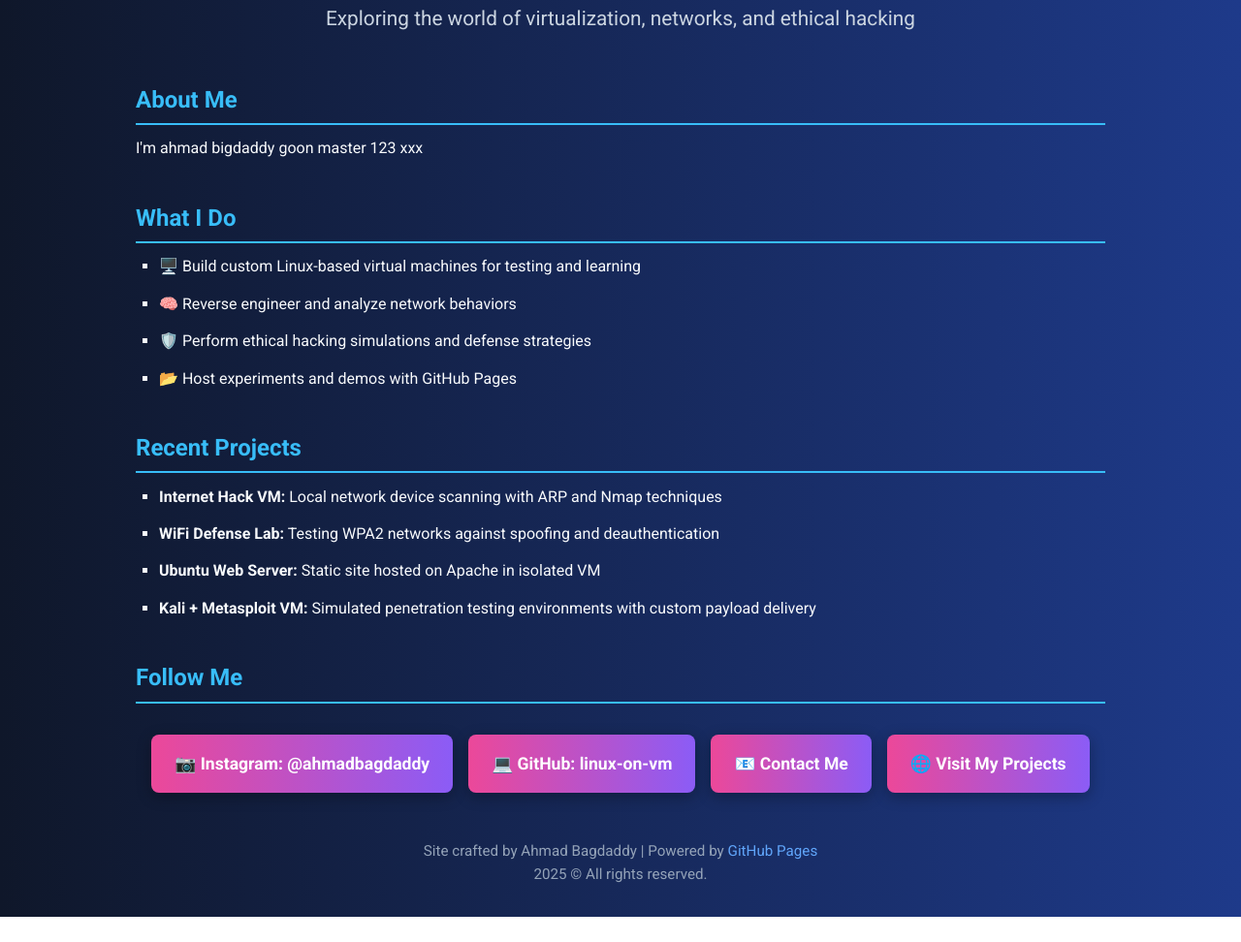
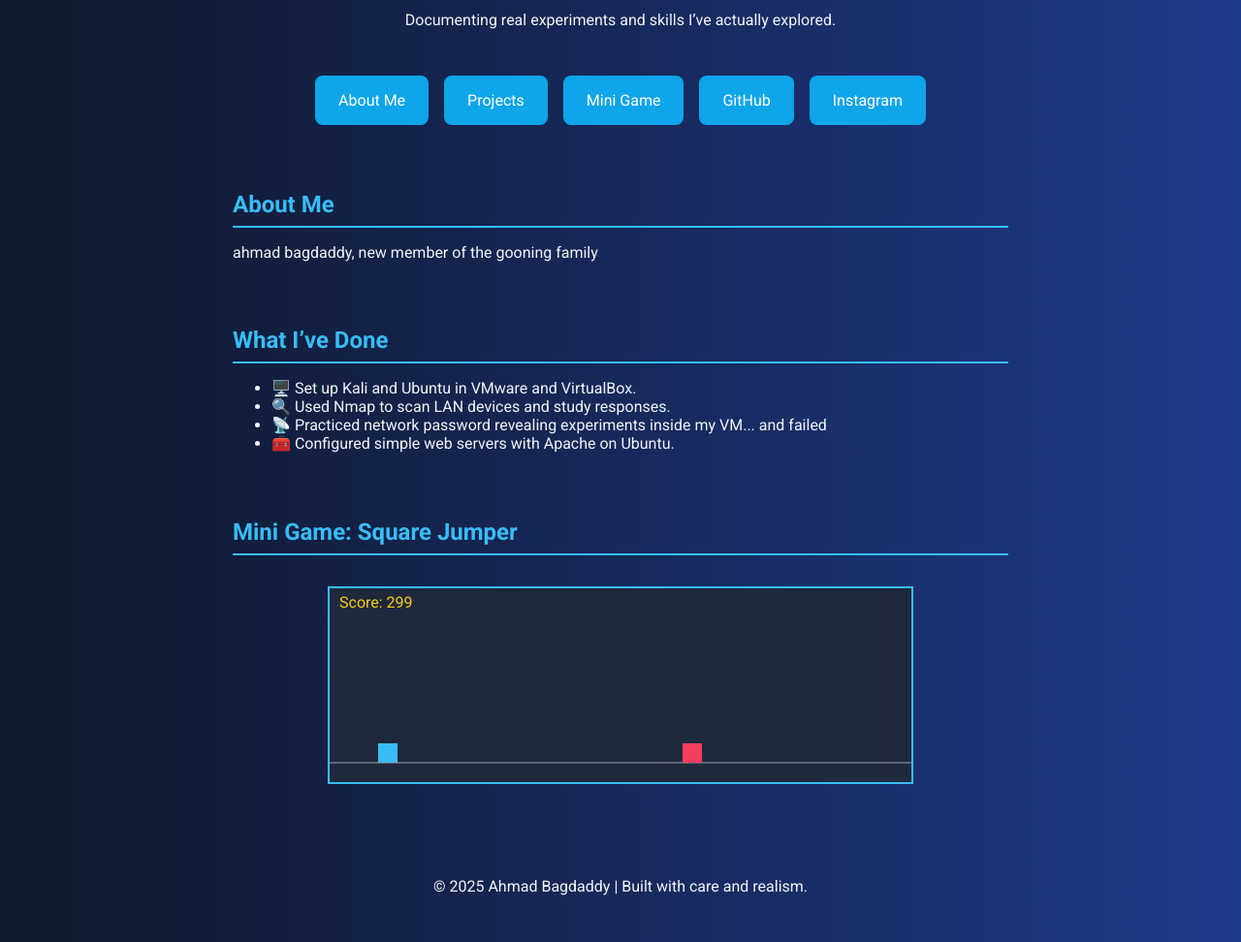
Before and after one commit to linux-on-vm/mywebsite, a plain HTML site: page index.html in a window 1280 px wide. Shown: the part 122-1094 px from the top of the page at 97% size. Before the commit the page ends 1068 px from the top, so only its background shows below. Drawn offline with Linux system fonts and the light colour scheme.

Commit message:
Update index.html

```diff
--- a/index.html
+++ b/index.html
@@ -3,143 +3,173 @@
 <head>
   <meta charset="UTF-8">
   <meta name="viewport" content="width=device-width, initial-scale=1.0">
-  <meta name="description" content="Linux Enthusiast | VM Labs | Ethical Hacking">
   <title>Ahmad Bagdaddy | Linux & VM Lab</title>
-  <link rel="stylesheet" href="https://fonts.googleapis.com/css2?family=Roboto:wght@400;700&display=swap">
+  <link href="https://fonts.googleapis.com/css2?family=Roboto:wght@400;700&display=swap" rel="stylesheet">
   <style>
-    * {
+    body {
       margin: 0;
-      padding: 0;
-      box-sizing: border-box;
       font-family: 'Roboto', sans-serif;
+      background: linear-gradient(to right, #0f172a, #1e3a8a);
+      color: #f1f5f9;
     }
-    body {
-      background: linear-gradient(to right, #0f172a, #1e3a8a);
-      color: #f8fafc;
-      line-height: 1.6;
-      padding: 2rem;
-    }
-    header {
+    header, footer {
       text-align: center;
-      margin-bottom: 3rem;
-      animation: fadeIn 2s ease-in-out;
+      padding: 2rem 1rem;
     }
     header h1 {
-      font-size: 3rem;
-      margin-bottom: 1rem;
-      color: #22d3ee;
-      text-shadow: 2px 2px #0f172a;
+      font-size: 2.5rem;
+      color: #38bdf8;
     }
-    header p {
-      font-size: 1.3rem;
-      color: #cbd5e1;
+    nav {
+      display: flex;
+      justify-content: center;
+      flex-wrap: wrap;
+      gap: 1rem;
+      margin-bottom: 2rem;
     }
-    .content {
-      max-width: 1000px;
-      margin: 0 auto;
+    nav a {
+      text-decoration: none;
+      color: #fff;
+      padding: 1rem 1.5rem;
+      background-color: #0ea5e9;
+      border-radius: 8px;
+      transition: background-color 0.3s;
+    }
+    nav a:hover {
+      background-color: #0284c7;
     }
     .section {
-      margin-bottom: 2.5rem;
+      max-width: 800px;
+      margin: 0 auto;
+      padding: 1rem;
     }
     .section h2 {
+      border-bottom: 2px solid #38bdf8;
+      padding-bottom: 0.5rem;
+      margin-bottom: 1rem;
       color: #38bdf8;
-      margin-bottom: 0.7rem;
-      border-bottom: 2px solid #38bdf8;
-      padding-bottom: 0.3rem;
     }
-    .section ul {
-      list-style-type: square;
-      padding-left: 1.5rem;
-    }
-    .section li {
-      margin-bottom: 0.8rem;
-    }
-    .link-buttons {
-      display: flex;
-      flex-wrap: wrap;
-      justify-content: center;
-      gap: 1rem;
-      margin: 2rem 0;
-    }
-    .link-buttons a {
-      padding: 1rem 1.5rem;
-      border-radius: 8px;
-      font-size: 1.1rem;
-      font-weight: bold;
-      text-decoration: none;
-      color: white;
-      background: linear-gradient(to right, #ec4899, #8b5cf6);
-      box-shadow: 0 4px 15px rgba(0,0,0,0.3);
-      transition: transform 0.2s, box-shadow 0.2s;
-    }
-    .link-buttons a:hover {
-      transform: scale(1.05);
-      box-shadow: 0 6px 20px rgba(0,0,0,0.4);
-    }
-    .footer {
-      text-align: center;
-      margin-top: 3rem;
-      font-size: 0.95rem;
-      color: #94a3b8;
-    }
-    .footer a {
-      color: #60a5fa;
-      text-decoration: none;
-    }
-    @keyframes fadeIn {
-      0% { opacity: 0; transform: translateY(-20px); }
-      100% { opacity: 1; transform: translateY(0); }
+    canvas {
+      display: block;
+      margin: 2rem auto;
+      background: #1e293b;
+      border: 2px solid #38bdf8;
     }
   </style>
 </head>
 <body>
   <header>
-    <h1>Ahmad Bagdaddy | Linux & VM Lab</h1>
-    <p>Exploring the world of virtualization, networks, and ethical hacking</p>
+    <h1>Ahmad Bagdaddy | dont forget to support me on instagram</h1>
+    <p>Documenting real experiments and skills I’ve actually explored.</p>
   </header>
 
-  <div class="content">
-    <div class="section">
+  <nav>
+    <a href="#about">About Me</a>
+    <a href="#projects">Projects</a>
+    <a href="#game">Mini Game</a>
+    <a href="https://github.com/linux-on-vm" target="_blank">GitHub</a>
+    <a href="https://instagram.com/ahmadbagdaddy" target="_blank">Instagram</a>
+  </nav>
+
+  <div class="section" id="about">
     <h2>About Me</h2>
-      <p>
-        I'm ahmad bigdaddy goon master 123 xxx
-      </p>
+    <p> ahmad bagdaddy, new member of the gooning family </p>
   </div>
 
-    <div class="section">
-      <h2>What I Do</h2>
+  <div class="section" id="projects">
+    <h2>What I’ve Done</h2>
     <ul>
-        <li>🖥️ Build custom Linux-based virtual machines for testing and learning</li>
-        <li>🧠 Reverse engineer and analyze network behaviors</li>
-        <li>🛡️ Perform ethical hacking simulations and defense strategies</li>
-        <li>📂 Host experiments and demos with GitHub Pages</li>
+      <li>🖥️ Set up Kali and Ubuntu in VMware and VirtualBox.</li>
+      <li>🔍 Used Nmap to scan LAN devices and study responses.</li>
+      <li>📡 Practiced network password revealing experiments inside my VM... and failed </li>
+      <li>🧰 Configured simple web servers with Apache on Ubuntu.</li>
     </ul>
   </div>
 
-    <div class="section">
-      <h2>Recent Projects</h2>
-      <ul>
-        <li><strong>Internet Hack VM:</strong> Local network device scanning with ARP and Nmap techniques</li>
-        <li><strong>WiFi Defense Lab:</strong> Testing WPA2 networks against spoofing and deauthentication</li>
-        <li><strong>Ubuntu Web Server:</strong> Static site hosted on Apache in isolated VM</li>
-        <li><strong>Kali + Metasploit VM:</strong> Simulated penetration testing environments with custom payload delivery</li>
-      </ul>
+  <div class="section" id="game">
+    <h2>Mini Game: Square Jumper</h2>
+    <canvas id="gameCanvas" width="600" height="200"></canvas>
   </div>
 
-    <div class="section">
-      <h2>Follow Me</h2>
-      <div class="link-buttons">
-        <a href="https://instagram.com/ahmadbagdaddy" target="_blank">📷 Instagram: @ahmadbagdaddy</a>
-        <a href="https://github.com/linux-on-vm" target="_blank">💻 GitHub: linux-on-vm</a>
-        <a href="mailto:ahmad@vmworld.dev">📧 Contact Me</a>
-        <a href="https://linux-on-vm.github.io/mywebsite/" target="_blank">🌐 Visit My Projects</a>
-      </div>
-    </div>
-  </div>
+  <footer>
+    <p>&copy; 2025 Ahmad Bagdaddy | Built with care and realism.</p>
+  </footer>
 
-  <div class="footer">
-    <p>Site crafted by Ahmad Bagdaddy | Powered by <a href="https://pages.github.com" target="_blank">GitHub Pages</a></p>
-    <p>2025 &copy; All rights reserved.</p>
-  </div>
+  <script>
+    const canvas = document.getElementById("gameCanvas");
+    const ctx = canvas.getContext("2d");
+
+    let square = { x: 50, y: 160, size: 20, dy: 0, jumping: false };
+    let gravity = 0.6;
+    let ground = 160;
+    let obstacles = [];
+    let score = 0;
+
+    function spawnObstacle() {
+      obstacles.push({ x: canvas.width, y: 160, width: 20, height: 20 });
+    }
+
+    function updateGame() {
+      ctx.clearRect(0, 0, canvas.width, canvas.height);
+
+      // Draw player
+      ctx.fillStyle = "#38bdf8";
+      ctx.fillRect(square.x, square.y, square.size, square.size);
+
+      // Draw ground
+      ctx.strokeStyle = "#94a3b8";
+      ctx.beginPath();
+      ctx.moveTo(0, ground + square.size);
+      ctx.lineTo(canvas.width, ground + square.size);
+      ctx.stroke();
+
+      // Gravity and jump
+      square.dy += gravity;
+      square.y += square.dy;
+      if (square.y > ground) {
+        square.y = ground;
+        square.dy = 0;
+        square.jumping = false;
+      }
+
+      // Obstacles
+      ctx.fillStyle = "#f43f5e";
+      for (let i = 0; i < obstacles.length; i++) {
+        let obs = obstacles[i];
+        obs.x -= 4;
+        ctx.fillRect(obs.x, obs.y, obs.width, obs.height);
+
+        // Collision detection
+        if (
+          square.x < obs.x + obs.width &&
+          square.x + square.size > obs.x &&
+          square.y < obs.y + obs.height &&
+          square.y + square.size > obs.y
+        ) {
+          alert("Game Over! Score: " + score);
+          document.location.reload();
+        }
+      }
+
+      // Remove old obstacles
+      obstacles = obstacles.filter(obs => obs.x + obs.width > 0);
+
+      // Score
+      score++;
+      ctx.fillStyle = "#facc15";
+      ctx.font = "16px Roboto";
+      ctx.fillText("Score: " + score, 10, 20);
+    }
+
+    setInterval(updateGame, 1000 / 60);
+    setInterval(spawnObstacle, 2000);
+
+    window.addEventListener("keydown", e => {
+      if (e.code === "Space" && !square.jumping) {
+        square.dy = -12;
+        square.jumping = true;
+      }
+    });
+  </script>
 </body>
 </html>
```
Lines whose indentation alone changed are shown as unchanged.
